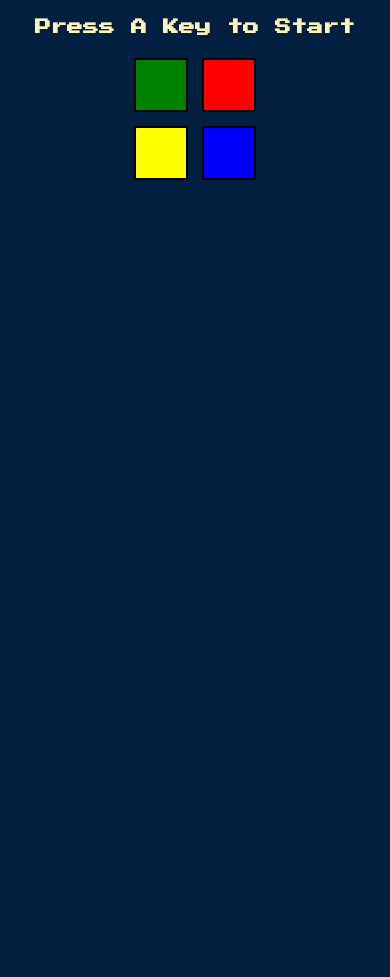
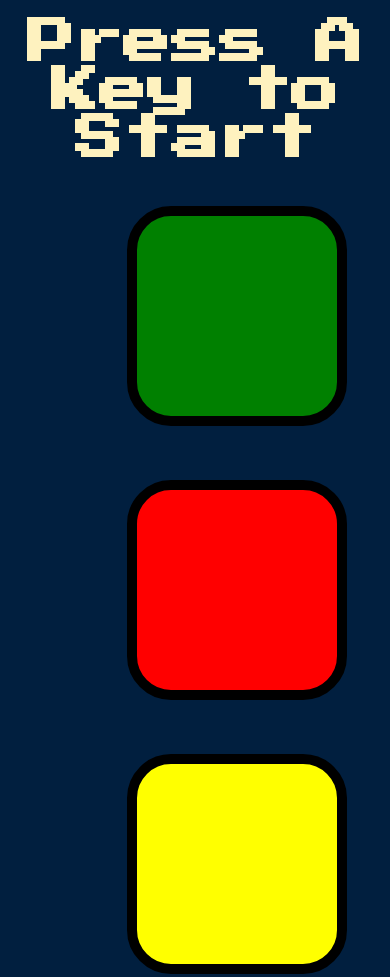
Before and after one commit to shrutivichare31/simon-game, a plain HTML site: page index.html in a window 390 px wide. Shown: the top 977 px of the page. Before the commit the page ends 844 px from the top, so only its background shows below. Drawn offline with nearby package versions, Linux system fonts and the light colour scheme.

Commit message:
Update styles.css

```diff
--- a/styles.css
+++ b/styles.css
@@ -52,20 +52,3 @@ body {
   background-color: grey;
 
 }
-@media (max-width:1028px){
-
-  .btn {
-    margin: 5px;
-    display: inline-block;
-    height: 50px;
-    width: 50px;
-    border: 2px solid black;
-    border-radius: 5%;
-  }
-  #level-title {
-    font-family: 'Press Start 2P', cursive;
-    font-size: 1rem;
-    margin:  5%;
-    color: #FEF2BF;
-  }
-}
```
